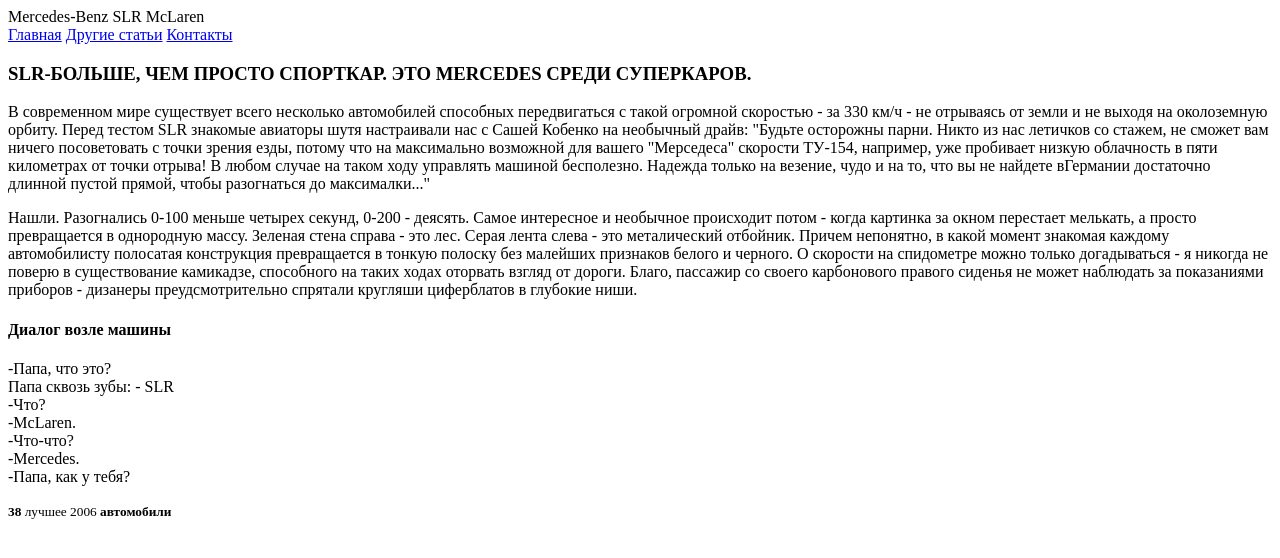
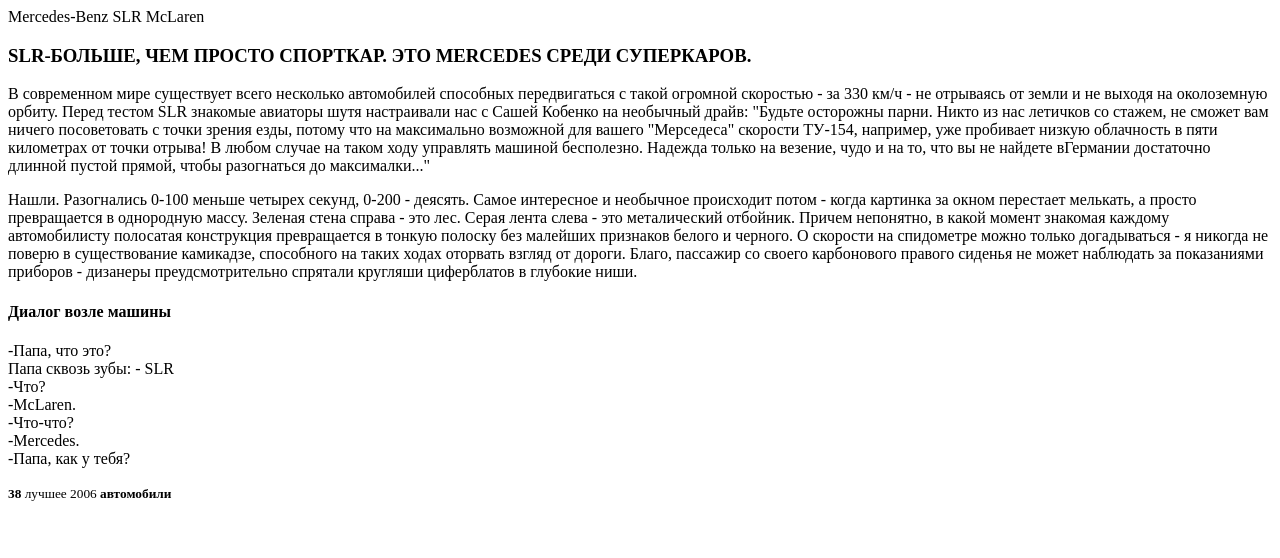
Before and after one commit to WebHeroSchool/HTMLnewspaper, a plain HTML site: page index.html in a window 1280 px wide. Drawn offline with Linux system fonts and the light colour scheme.

Commit message:
Исправил ошибки

```diff
--- a/index.html
+++ b/index.html
@@ -7,12 +7,8 @@
 		</title>
 	</head>
 	<body>
-		<header>Mercedes-Benz SLR McLaren
-			<nav>
-				<a href="#">Главная</a>
-				<a href="#">Другие статьи</a>
-				<a href="#">Контакты</a>
-			</nav>
+		<header>
+			Mercedes-Benz SLR McLaren
 		</header>
 		<section>
 			<article>
```
